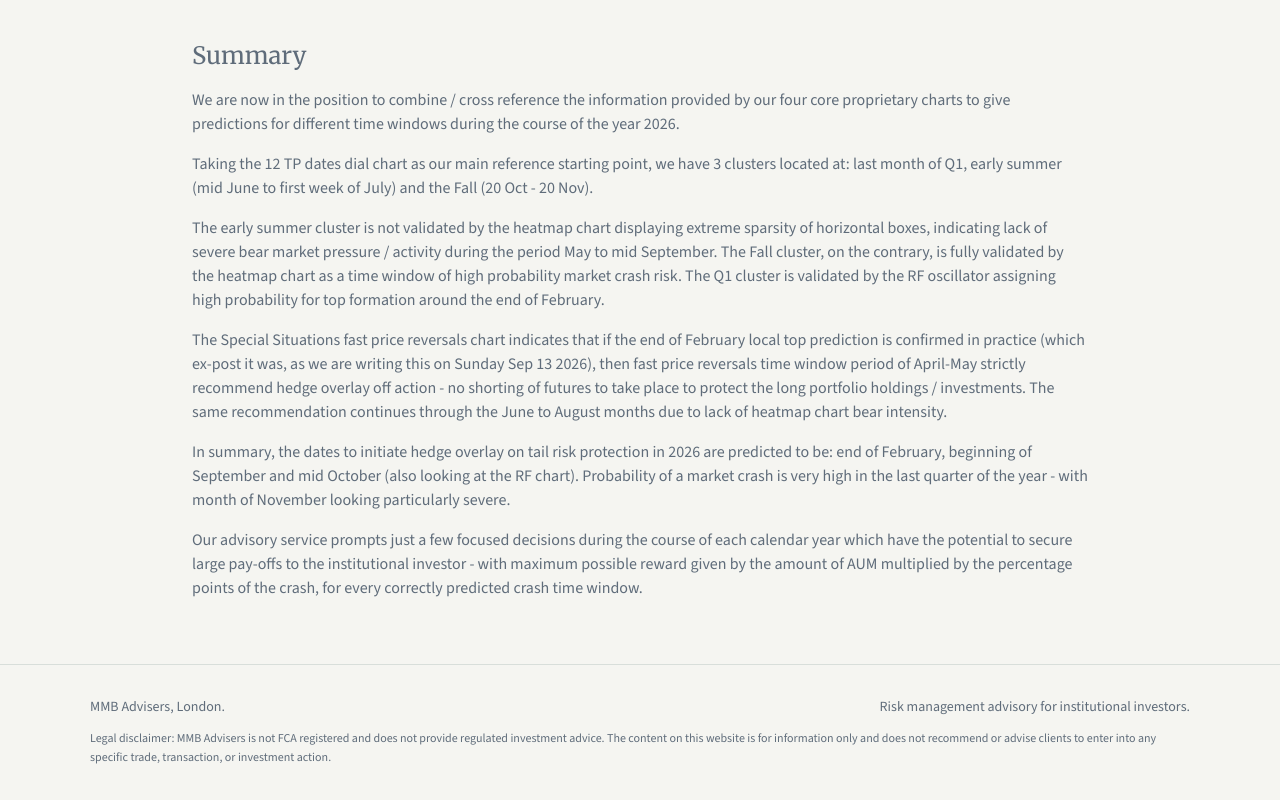
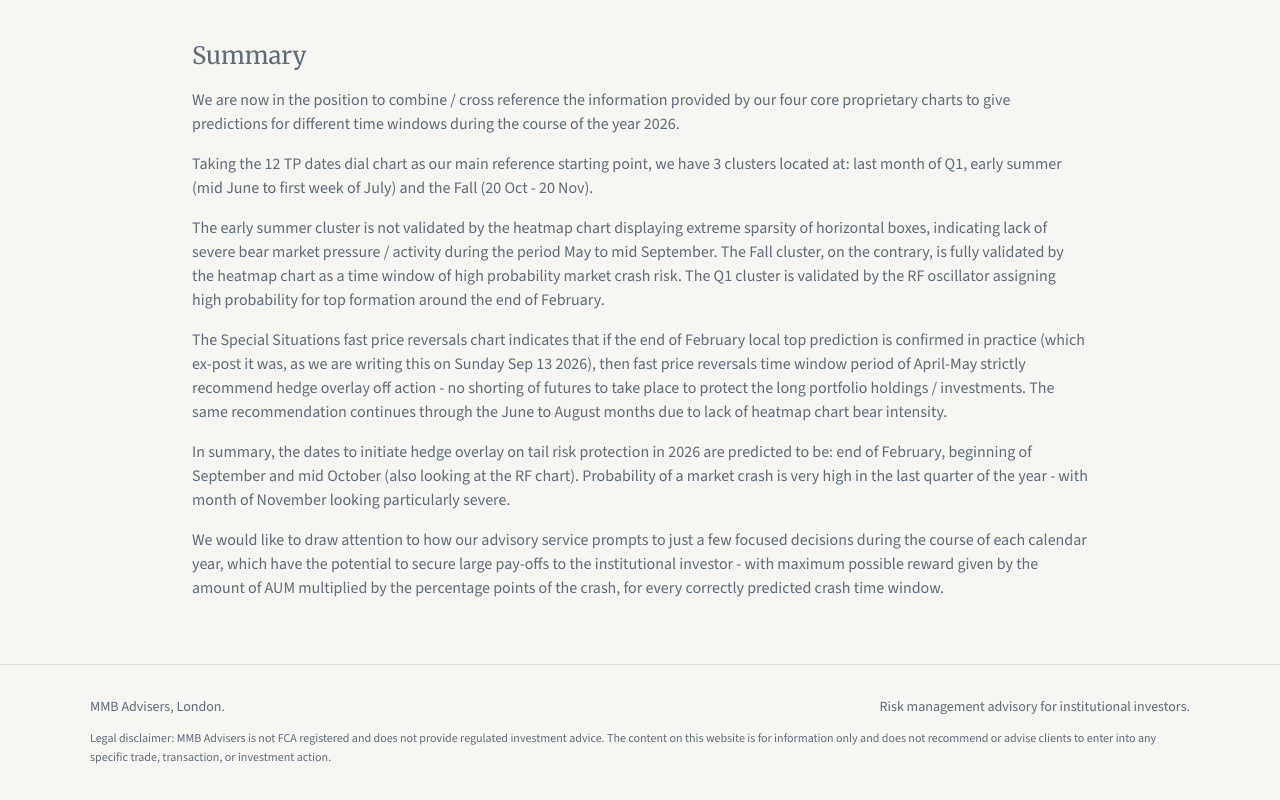
Before and after one commit to pentagonalcycles/mmbadvisers, a Next.js app: page /method in a window 1280 px wide. Shown: the part 2541-3341 px from the top of the page. Built offline with nearby package versions, Linux system fonts and the light colour scheme.

Commit message:
fix: amend advisory service phrasing and add comma

```diff
--- a/app/method/page.tsx
+++ b/app/method/page.tsx
@@ -149,7 +149,7 @@ export default function MethodPage() {
             last quarter of the year - with month of November looking particularly severe.
           </p>
           <p>
-            Our advisory service prompts just a few focused decisions during the course of each calendar year which have the potential to secure large pay-offs to the institutional investor - with maximum possible reward given by the amount of AUM multiplied by the percentage points of the crash, for every correctly predicted crash time window.
+            We would like to draw attention to how our advisory service prompts to just a few focused decisions during the course of each calendar year, which have the potential to secure large pay-offs to the institutional investor - with maximum possible reward given by the amount of AUM multiplied by the percentage points of the crash, for every correctly predicted crash time window.
           </p>
         </div>
       </div>
```
